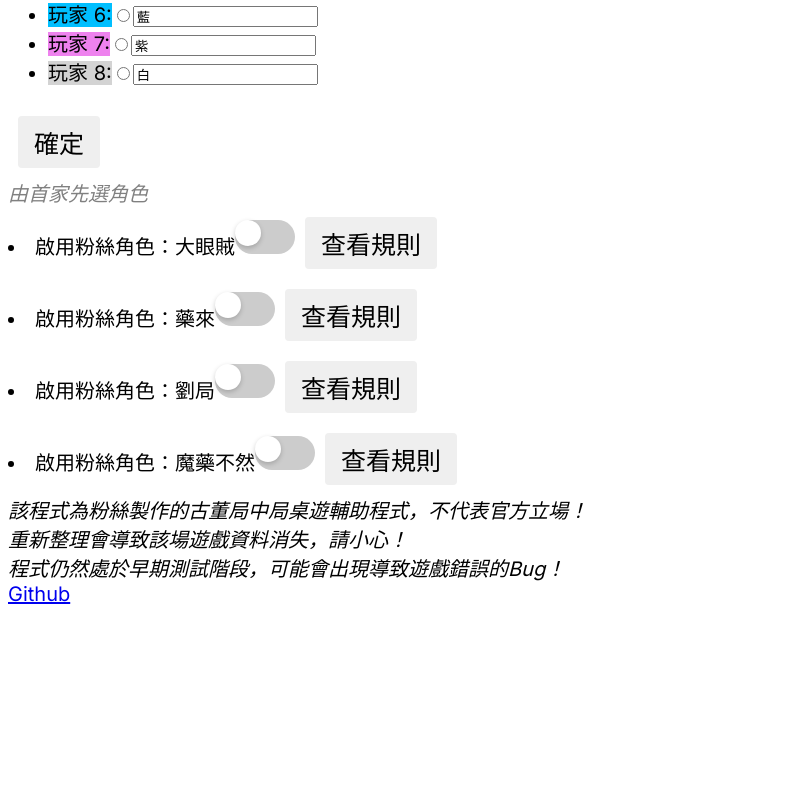
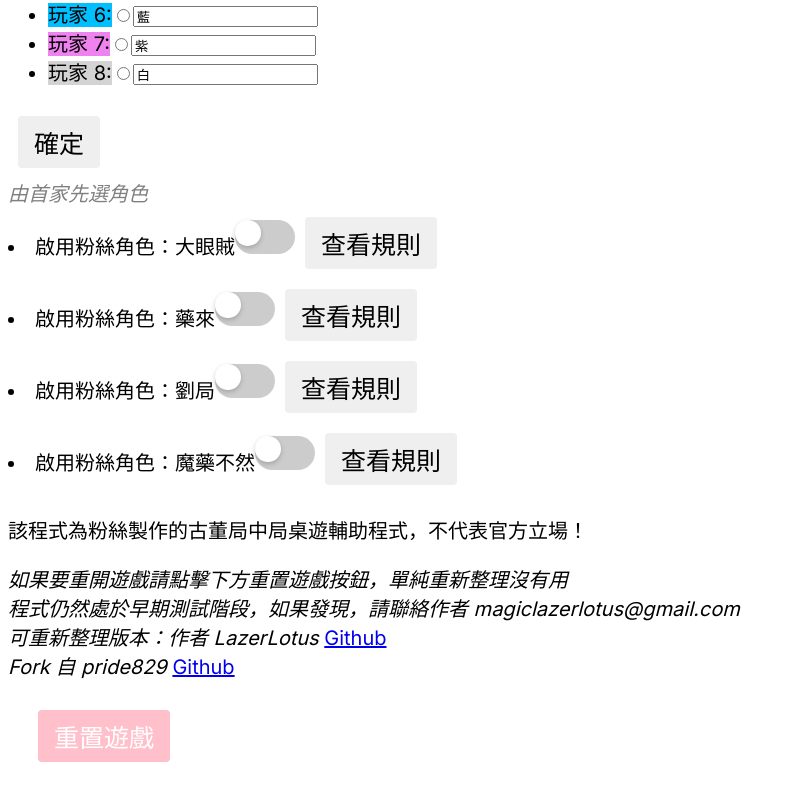
Before and after one commit to pride829/gudong, a Next.js app: page / in a window 1280 px wide. Shown: the part 429-1221 px from the top of the page, without its empty margins (0-796 px from the left). Before the commit the page ends 1043 px from the top, so only its background shows below. Built offline with nearby package versions, Linux system fonts and the light colour scheme.

Commit message:
Add reset game button

```diff
--- a/app/Game.tsx
+++ b/app/Game.tsx
@@ -72,6 +72,7 @@ function Game() {
 
                 </GameProvider>
             </GameMetaProvider>
+
         </div>
     );
 }
--- a/app/GameMetaContext.tsx
+++ b/app/GameMetaContext.tsx
@@ -23,15 +23,10 @@ export const GameMetaContext = createContext<GameMetaContextProps | undefined>(u
 export const GameMetaProvider = ({ children }) => {
     const MIN_PLAYERS = 6;
     const MAX_PLAYERS = 8;
-    //const [playerNames, setPlayerNames] = useState([(Math.random() < 0.05 ? "黑包" : "黑"), "紅", "橘", "黃", "綠", "藍", "紫", (Math.random() < 0.05 ? "白虎" : "白")]);
     const [playerNames, setPlayerNames] = useSsrLocalStorage<string[]>("playerNames", [(Math.random() < 0.05 ? "黑包" : "黑"), "紅", "橘", "黃", "綠", "藍", "紫", (Math.random() < 0.05 ? "白虎" : "白")]);
-    //const [numberOfPlayers, setNumberOfPlayers] = useState(MAX_PLAYERS);
     const [numberOfPlayers, setNumberOfPlayers] = useSsrLocalStorage<number>("numberOfPlayers", MAX_PLAYERS);
-    //const [playerNow, setPlayerNow] = useState(0);
     const [playerNow, setPlayerNow] = useSsrLocalStorage<number>("playerNow", 0);
-    //const [gameTurn, setGameTurn] = useState(0);
     const [gameTurn, setGameTurn] = useSsrLocalStorage<number>("gameTurn", 0);
-    //const [playerPlayed, setPlayerPlayed] = useState<number[]>([])
     const [playerPlayed, setPlayerPlayed] = useSsrLocalStorage<number[]>("playerPlayed", [])
     const getPlayerTextStyle = (abs_index: number) => {
         if (abs_index == 0) {
--- a/app/GameSetup.tsx
+++ b/app/GameSetup.tsx
@@ -109,11 +109,12 @@ function GameSetup({ onSubmit }) {
 
     })
 
-    const GithubLink = () => {
+
+
+
+    const GithubLink =({url}: {url: string}) => {
         return (
-            <div>
-                <a href="https://github.com/pride829/gudong">Github</a>
-            </div>
+                <a href={url}>Github</a>
         );
     };
 
@@ -232,10 +233,12 @@ function GameSetup({ onSubmit }) {
                 </li>
             </div>
             <div>
-                <div><i>該程式為粉絲製作的古董局中局桌遊輔助程式，不代表官方立場！</i></div>
-                <div><i>重新整理會導致該場遊戲資料消失，請小心！</i></div>
-                <div><i>程式仍然處於早期測試階段，可能會出現導致遊戲錯誤的Bug！</i></div>
-                <div><GithubLink /></div>
+                <div><p>該程式為粉絲製作的古董局中局桌遊輔助程式，不代表官方立場！</p></div>
+                <div><i>如果要重開遊戲請點擊下方重置遊戲按鈕，單純重新整理沒有用</i></div>
+                <div><i>程式仍然處於早期測試階段，如果發現，請聯絡作者 magiclazerlotus@gmail.com</i></div>
+                <div><i>可重新整理版本：作者 LazerLotus </i><GithubLink url="https://github.com/LazerLotus/gudong"/></div>
+                <div><i>Fork 自 pride829 </i><GithubLink url="https://github.com/pride829/gudong"/></div>
+
             </div>
         </div >
     );
--- a/app/page.tsx
+++ b/app/page.tsx
@@ -5,15 +5,23 @@ import Game from "./Game"
 import TestGame from './TestGame';
 import PlayerIdent from './PlayerIdent';
 
+const handleResetGame = () => {
+    window.localStorage.clear();
+    window.location.reload();
+}
+
 function App() {
     return (
-        <div>
+        <div style={{ display: 'flex', height: '100vh', justifyContent:'space-between', flexDirection: 'column'}}>
             <link rel="icon" href="/favicon.ico" sizes="any" />
-            <div>
+            <main style={{flexGrow: 1}}>
                 <Game />
-            </div>
+            </main>
+            <footer style={{ padding: '20px'}}>
+                <button style={{backgroundColor: 'pink', color:'white'}}onClick={handleResetGame}>重置遊戲</button>
+            </footer>
+        </div>
 
-        </div>
     )
 }
 
```
Also changed, not shown: app/GameContext.tsx (+5 -26 lines).
